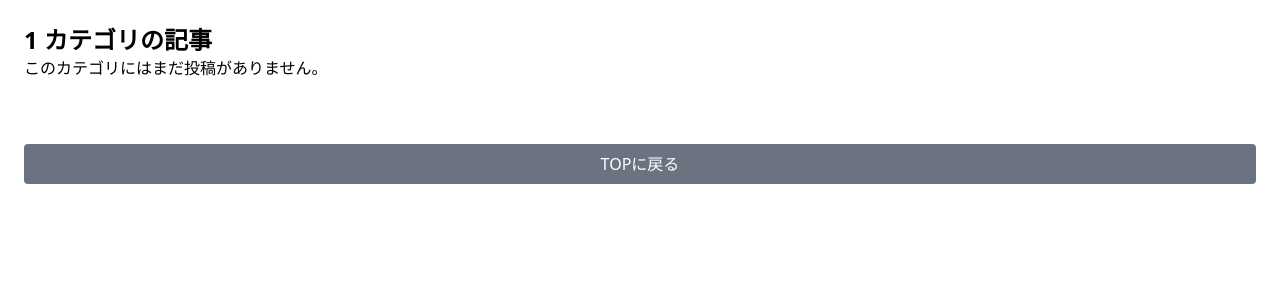
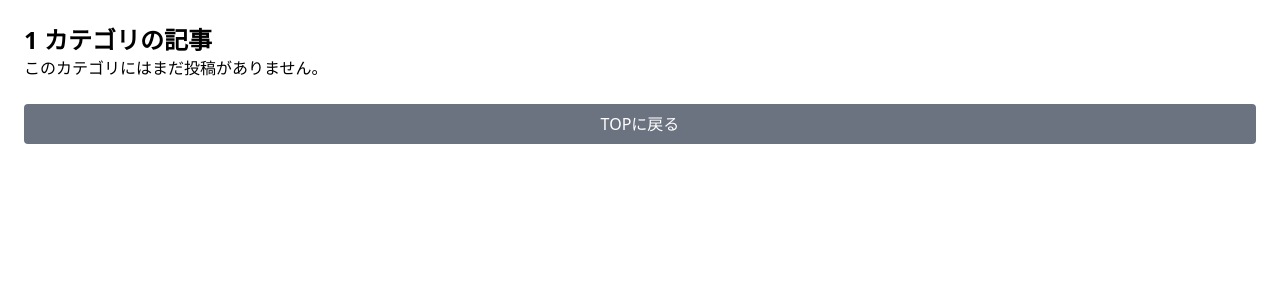
Before and after one commit to terumitt-dev/react-front-myblog, a React (Vite) app in the folder app/: page /category/1 in a window 1280 px wide. Shown: the top 300 px of the page. Built offline with nearby package versions, Linux system fonts and the light colour scheme.

Commit message:
Categryページの「Topに戻る」ボタンのスペースを調整

```diff
--- a/app/src/pages/Category.tsx
+++ b/app/src/pages/Category.tsx
@@ -207,7 +207,7 @@ const Category = () => {
           </div>
         )}
 
-        <div className="flex justify-center pt-6 mt-10">
+        <div className="flex justify-center pt-6">
           <BackToTopButton />
         </div>
       </div>
```
